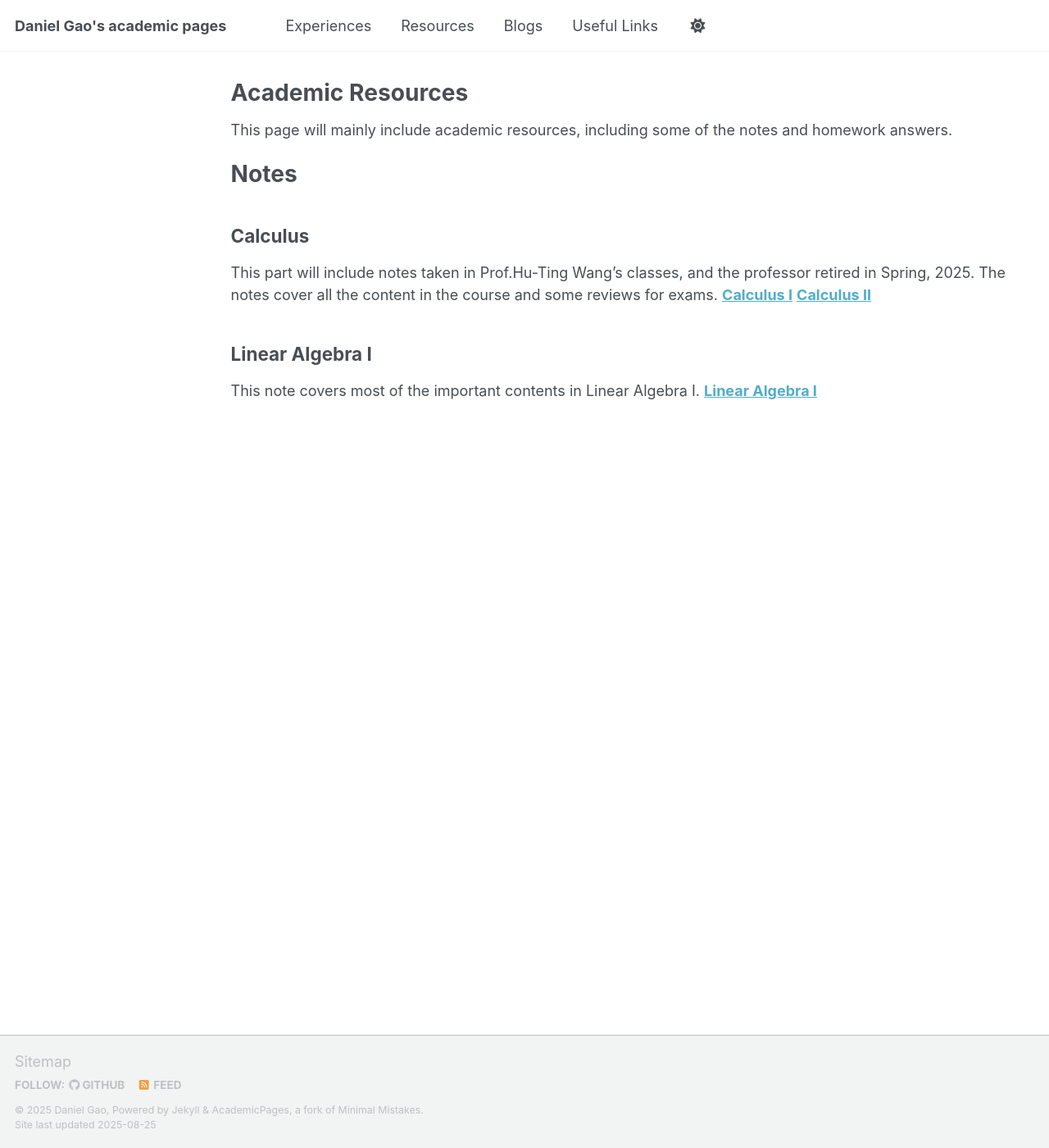
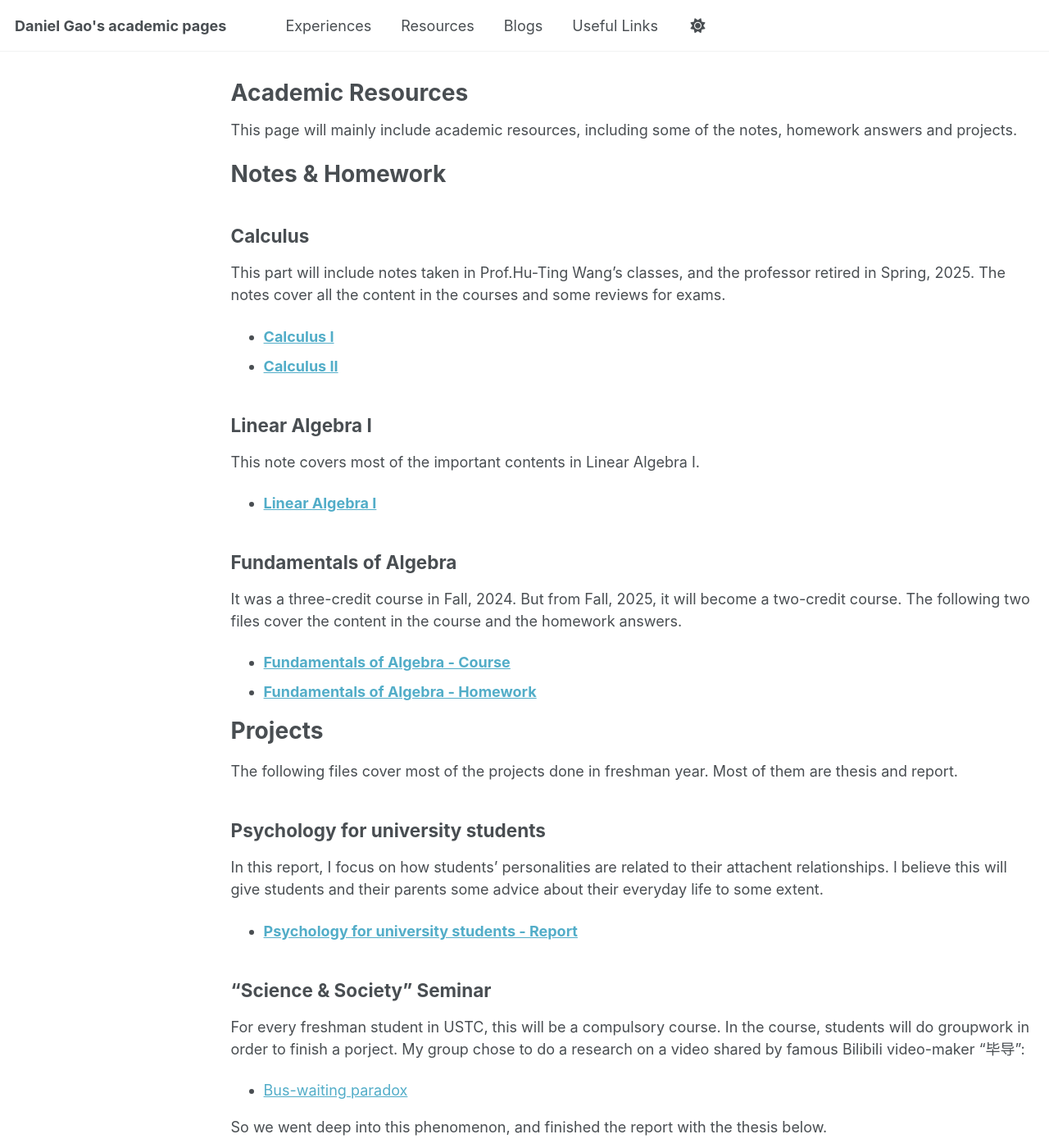
Before and after one commit to ccbb0530/ccbb0530.github.io, a Jekyll site: the page built from _pages/resources.md, in a window 1280 px wide and 1400 px high. Shown: the whole window at 82% size. Built offline with Jekyll 4.4.1, drawn with Linux system fonts in a browser that asks for light colours; a script that is not in the unit is left out; some of the changed text lies outside the part shown.

Commit message:
update site content

```diff
--- a/_pages/resources.md
+++ b/_pages/resources.md
@@ -5,14 +5,32 @@ permalink: /resources/
 author_profile: false
 ---
 
-This page will mainly include academic resources, including some of the notes and homework answers.
+This page will mainly include academic resources, including some of the notes, homework answers and projects.<br>
 
-# Notes
+# Notes & Homework
 ## Calculus
-This part will include notes taken in Prof.Hu-Ting Wang's classes, and the professor retired in Spring, 2025. The notes cover all the content in the course and some reviews for exams.
-**[Calculus I](https://ccbb0530.github.io/resources/files/CalculusI.pdf)**
-**[Calculus II](https://ccbb0530.github.io/resources/files/CalculusII.pdf)**
+This part will include notes taken in Prof.Hu-Ting Wang's classes, and the professor retired in Spring, 2025. The notes cover all the content in the courses and some reviews for exams.<br>
+- **[Calculus I](https://ccbb0530.github.io/resources/files/CalculusI.pdf)**<br>
+- **[Calculus II](https://ccbb0530.github.io/resources/files/CalculusII.pdf)**<br>
 
 ## Linear Algebra I
-This note covers most of the important contents in Linear Algebra I.
-**[Linear Algebra I](https://ccbb0530.github.io/resources/files/LinearAlgebraI.pdf)**
+This note covers most of the important contents in Linear Algebra I.<br>
+- **[Linear Algebra I](https://ccbb0530.github.io/resources/files/LinearAlgebraI.pdf)**
+
+## Fundamentals of Algebra
+It was a three-credit course in Fall, 2024. But from Fall, 2025, it will become a two-credit course. The following two files cover the content in the course and the homework answers.<br>
+- **[Fundamentals of Algebra - Course](https://ccbb0530.github.io/resources/files/Algebra1-course.pdf)**<br>
+- **[Fundamentals of Algebra - Homework](https://ccbb0530.github.io/resources/files/Algebra1-homework.pdf)**<br>
+
+# Projects
+The following files cover most of the projects done in freshman year. Most of them are thesis and report.
+## Psychology for university students
+In this report, I focus on how students' personalities are related to their attachent relationships. I believe this will give students and their parents some advice about their everyday life to some extent.<br>
+- **[Psychology for university students - Report](https://ccbb0530.github.io/resources/files/Psychology-report.docx)**
+
+## "Science & Society" Seminar
+For every freshman student in USTC, this will be a compulsory course. In the course, students will do groupwork in order to finish a porject. My group chose to do a research on a video shared by famous Bilibili video-maker "毕导":<br>
+- [Bus-waiting paradox](https://www.bilibili.com/video/BV1PE421w7jL)<br>
+
+So we went deep into this phenomenon, and finished the report with the thesis below.<br>
+- **[Bus waiting paradox - report](https://ccbb0530.github.io/resources/files/buswaitingparadox.pdf)**
```
Also changed, not shown: _pages/links.md (+4 -4 lines), 2 other files.
